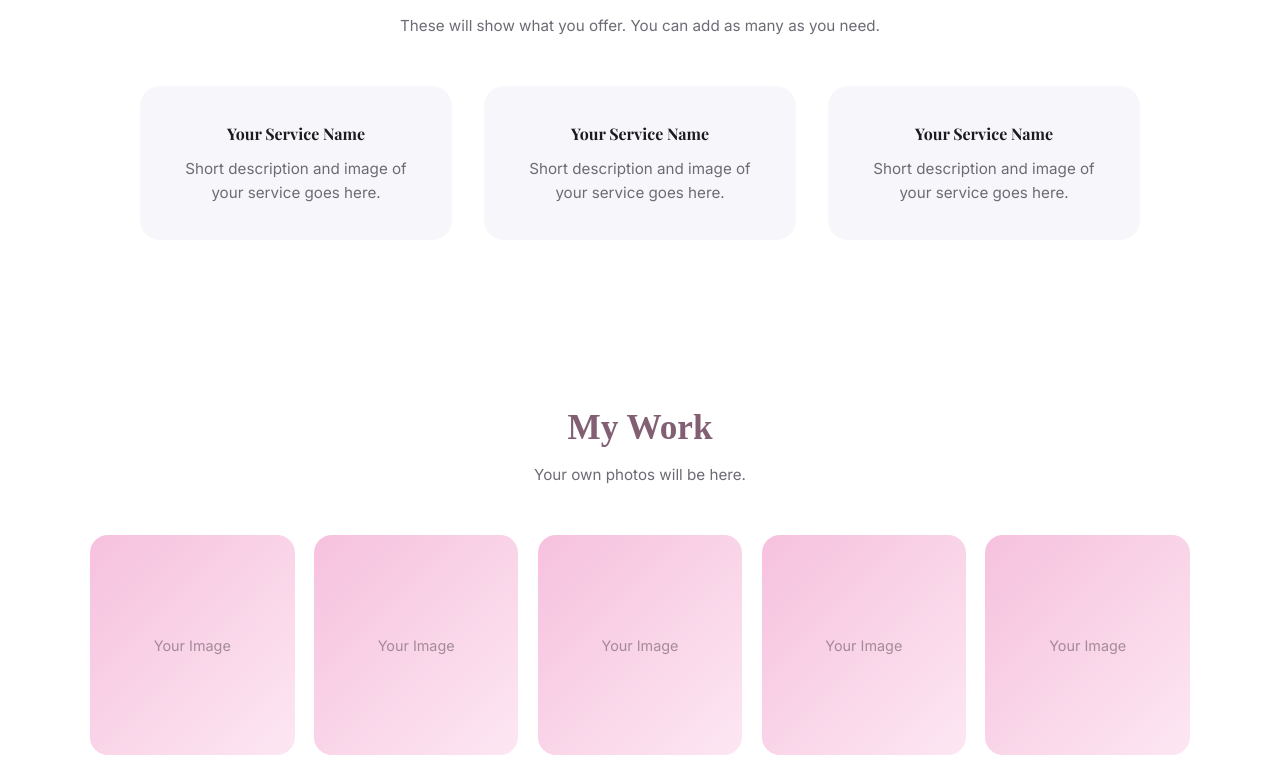
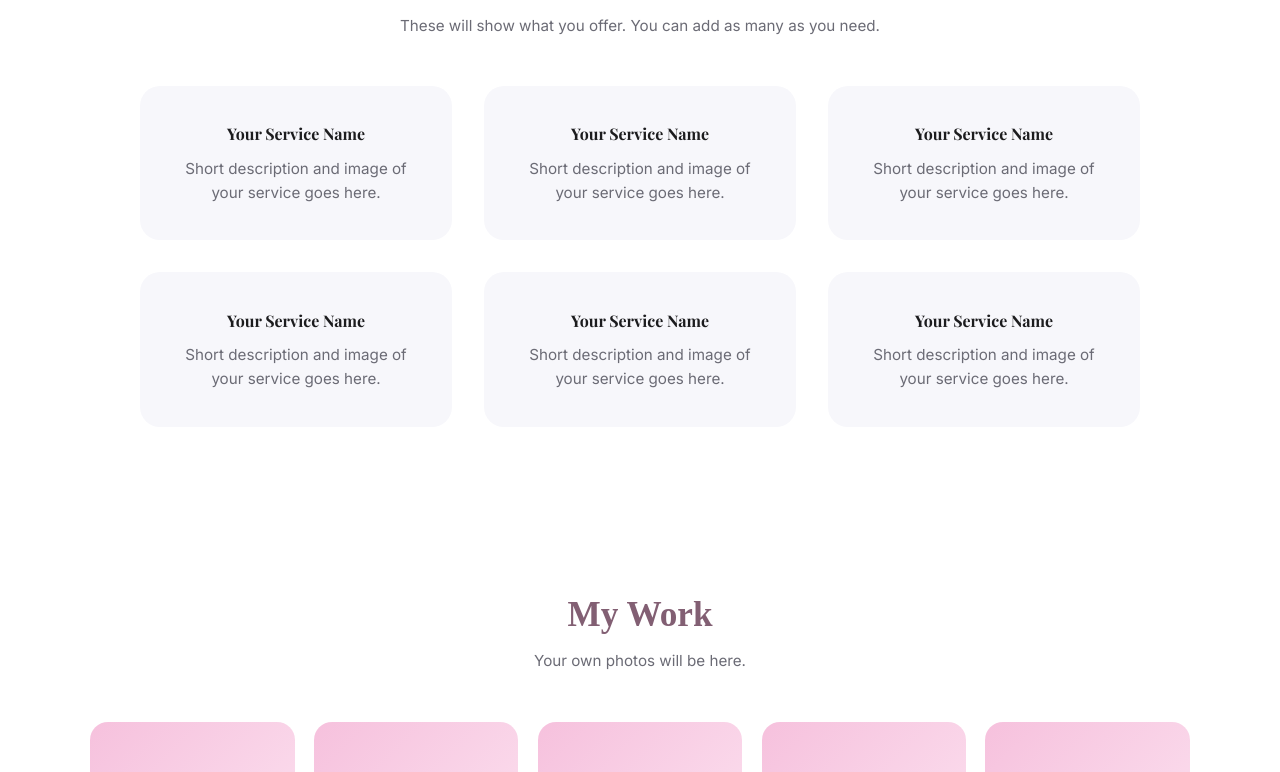
Before and after one commit to ShaynaMBarclay/mockup-site, a React (Vite) app: page / in a window 1280 px wide. Shown: the part 670-1442 px from the top of the page. Built offline with nearby package versions, Linux system fonts and the light colour scheme; a web font is replaced by a local one.

Commit message:
ready for deployment

```diff
--- a/index.html
+++ b/index.html
@@ -5,6 +5,8 @@
     <meta name="viewport" content="width=device-width, initial-scale=1.0" />
     <meta name="description" content="Luxe Locks Salon — professional hairstyling, coloring, and care. Look and feel your best today!">
     <meta name="keywords" content="hairstylist, salon, haircut, hair coloring, beauty, hair care">
+    <link rel="icon" href="/favicon.ico" />
+
     <meta name="author" content="Your Name">
 <title>Your Name | Professional Hairstylist</title>
   </head>
--- a/src/App.css
+++ b/src/App.css
@@ -216,6 +216,7 @@ a{
   border-radius: 20px;
   text-align: center;
   transition: transform 0.3s ease, box-shadow 0.3s ease;
+
 }
 
 .service-card:hover{
@@ -327,6 +328,33 @@ a{
   box-shadow: 0 12px 30px rgba(232,74,165,0.25);
 }
 
+/* Map section */
+.map-section{
+  padding: 5rem 1rem;
+  text-align: center;
+}
+
+.map-wrapper{
+  margin-top: 2rem;
+  max-width: 1000px;
+  margin-left: auto;
+  margin-right: auto;
+
+  border-radius: 22px;
+  overflow: hidden;
+
+  border: 1px solid rgba(232,74,165,0.18);
+  box-shadow: 0 20px 40px rgba(232,74,165,0.12);
+}
+
+.map-wrapper iframe{
+  width: 100%;
+  height: 380px;
+  border: 0;
+  display: block;
+}
+
+
 /* Footer */
 .footer{
   padding: 2rem 1rem;
@@ -335,6 +363,36 @@ a{
   color: var(--muted);
   border-top: 1px solid #eee;
 }
+
+/* ================================
+   Custom Scrollbar – All Browsers
+   ================================ */
+
+/* Firefox */
+html{
+  scrollbar-width: thin;
+  scrollbar-color: #e84aa5 #faf6f9;
+}
+
+/* Chrome, Edge, Safari */
+::-webkit-scrollbar{
+  width: 10px;
+}
+
+::-webkit-scrollbar-track{
+  background: #faf6f9;
+}
+
+::-webkit-scrollbar-thumb{
+  background: linear-gradient(180deg, #f3a3cc, #e84aa5);
+  border-radius: 10px;
+  border: 2px solid #faf6f9;
+}
+
+::-webkit-scrollbar-thumb:hover{
+  background: linear-gradient(180deg, #e84aa5, #c93b8d);
+}
+
 
 @media (max-width: 600px){
 
@@ -424,13 +482,5 @@ a{
     font-size: 2.6rem;
   }
 
-  /* Gallery */
-  .gallery-grid{
-    grid-template-columns: repeat(3, 1fr);
-  }
 
-  /* Services */
-  .services-grid{
-    grid-template-columns: repeat(2, 1fr);
-  }
 }
--- a/src/App.jsx
+++ b/src/App.jsx
@@ -66,6 +66,19 @@ export default function App() {
             <h4>Your Service Name</h4>
             <p>Short description and image of your service goes here.</p>
           </div>
+          <div className="service-card">
+            <h4>Your Service Name</h4>
+            <p>Short description and image of your service goes here.</p>
+          </div>
+          <div className="service-card">
+            <h4>Your Service Name</h4>
+            <p>Short description and image of your service goes here.</p>
+          </div>
+          <div className="service-card">
+            <h4>Your Service Name</h4>
+            <p>Short description and image of your service goes here.</p>
+          </div>
+
         </div>
       </section>
 
@@ -112,6 +125,22 @@ export default function App() {
         </form>
       </section>
 
+            {/* Map */}
+      <section className="map-section">
+        <h3 className="section-title">Find Me</h3>
+        <p className="section-subtitle">Can be changed to your salon/suite location</p>
+
+        <div className="map-wrapper">
+          <iframe
+            title="Salon location"
+            src="https://www.google.com/maps?q=Los+Angeles+CA&output=embed"
+            loading="lazy"
+            referrerPolicy="no-referrer-when-downgrade"
+          />
+        </div>
+      </section>
+
+
       {/* Footer */}
       <footer className="footer">
         <p>© {new Date().getFullYear()} Your Beauty Site • Powered by Beautysiteforyou.com</p>
```
Also changed, not shown: 1 other file (tests, documents, lock files or other folders).
